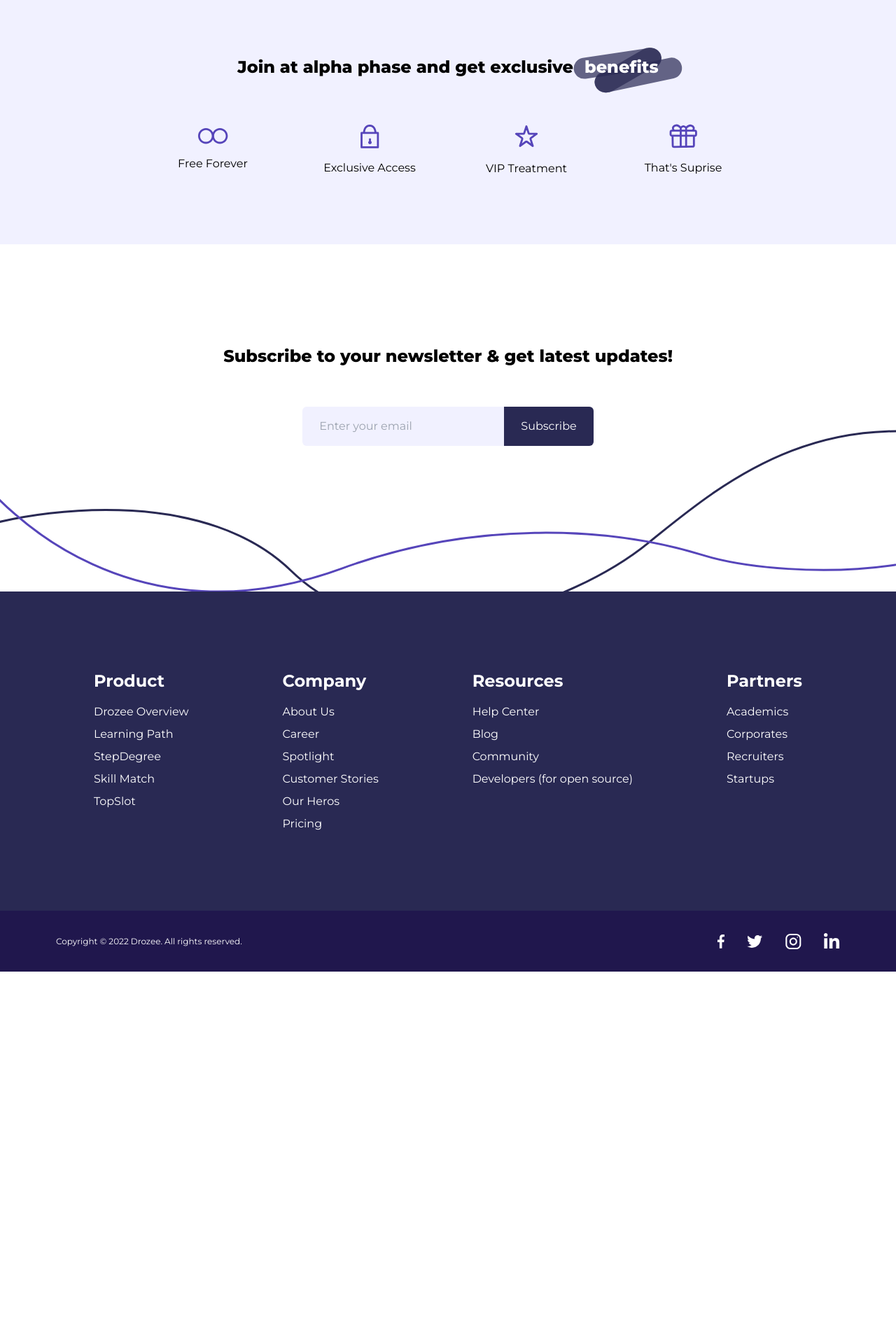
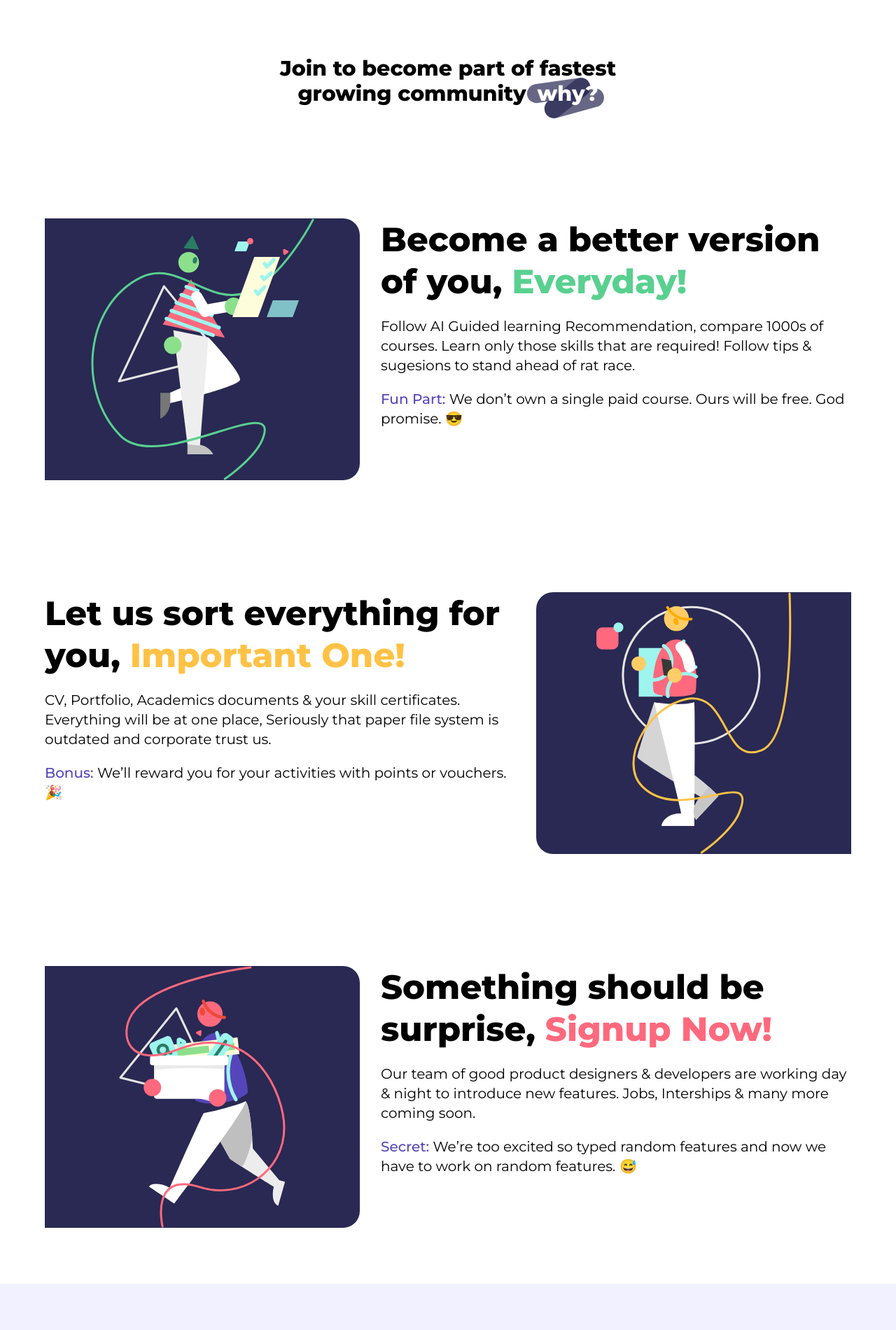
Before and after one commit to saad-shaikh-dev/drozee, a Next.js app: page / in a window 1280 px wide. Shown: the top 1900 px of the page at 70% size. Before the commit the page ends 1388 px from the top, so only its background shows below. Built offline with nearby package versions, Linux system fonts and the light colour scheme.

Commit message:
details styles converted to tailwind, minor style imporvement in benefit and newsletter sections

```diff
--- a/pages/index.tsx
+++ b/pages/index.tsx
@@ -7,7 +7,7 @@ import Footer from 'sections/footer/Footer';
 
 // Section Components
 // import HeroSection from 'sections/landingPage/hero/HeroSection';
-// import DetailsSection from 'sections/landingPage/details/DetailsSection';
+import DetailsSection from 'sections/landingPage/details/DetailsSection';
 import BenefitsSection from 'sections/landingPage/benefits/BenefitsSection';
 import NewsletterSection from 'sections/landingPage/newsletter/NewsletterSection';
 
@@ -20,7 +20,7 @@ const Home: NextPage = () => {
 			{/* <Navbar /> */}
 			<main>
 				{/* <HeroSection /> */}
-				{/* <DetailsSection /> */}
+				<DetailsSection />
 				<BenefitsSection />
 				<NewsletterSection />
 			</main>
--- a/sections/landingPage/benefits/BenefitsSection.tsx
+++ b/sections/landingPage/benefits/BenefitsSection.tsx
@@ -6,7 +6,7 @@ import SupriseSVG from 'assets/sections/benefits/suprise.svg';
 const BenefitsSection = () => {
 	return (
 		<section className='pt-20 pb-24 px-10 bg-primary-light'>
-			<h2 className='text-center text-2xl font-extrabold'>
+			<h2 className='text-center text-3xl font-extrabold'>
 				Join at alpha phase and get exclusive
 				<div className='inline-block w-max relative ml-4'>
 					<h2 className='text-white relative z-[1]'>benefits</h2>
--- a/sections/landingPage/details/DetailsSection.tsx
+++ b/sections/landingPage/details/DetailsSection.tsx
@@ -1,19 +1,18 @@
 import Emoji from 'components/emoji/Emoji';
 
-import HeadingSVG from 'assets/sections/details/heading_background.svg';
 import FirstSVG from 'assets/sections/details/detail_first.svg';
 import SecondSVG from 'assets/sections/details/detail_second.svg';
 import ThirdSVG from 'assets/sections/details/detail_third.svg';
 
 const DetailsSection = () => {
 	return (
-		<section>
-			<h2>
+		<section className='py-20 px-16'>
+			<h2 className='max-w-xl mx-auto text-center text-3xl font-extrabold'>
 				Join to become part of fastest growing community
-				<div>
-					<h2>why?</h2>
-					{/* <HeadingSVG /> */}
+				<div className='inline-block w-max relative ml-4'>
+					<h2 className='text-white relative z-[1]'>why?</h2>
 					<svg
+						className='absolute -top-2 -left-4'
 						width='114'
 						height='82'
 						viewBox='0 0 114 82'
@@ -53,67 +52,67 @@ const DetailsSection = () => {
 					</svg>
 				</div>
 			</h2>
-			<div>
-				<div>
-					<div>
+			<div className='mt-40 flex flex-col gap-40'>
+				<div className='flex justify-between items-start'>
+					<div className='min-w-[450px] flex justify-center items-center bg-primary rounded-tr-3xl rounded-br-3xl'>
 						<FirstSVG />
 					</div>
-					<div>
-						<h3>
+					<div className='max-w-2xl flex flex-col gap-5'>
+						<h3 className='text-5xl font-extrabold leading-tight'>
 							Become a better version of you,
-							<span> Everyday!</span>
+							<span className='text-support-1'> Everyday!</span>
 						</h3>
-						<p>
+						<p className='text-xl'>
 							Follow AI Guided learning Recommendation, compare 1000s of
 							courses. Learn only those skills that are required! Follow tips &
 							sugesions to stand ahead of rat race.
 						</p>
-						<p>
-							<span>Fun Part: </span>We don’t own a single paid course. Ours
-							will be free. God promise.{' '}
+						<p className='text-xl'>
+							<span className='text-secondary font-medium'>Fun Part: </span>We
+							don’t own a single paid course. Ours will be free. God promise.{' '}
 							<Emoji symbol='&#128526;' label='smiling face with sunglasses' />
 						</p>
 					</div>
 				</div>
-				<div>
-					<div>
-						<h3>
+				<div className='flex justify-between items-start'>
+					<div className='order-2 min-w-[450px] flex justify-center items-center bg-primary rounded-tl-3xl rounded-bl-3xl'>
+						<SecondSVG />
+					</div>
+					<div className='order-1 max-w-2xl flex flex-col gap-5'>
+						<h3 className='text-5xl font-extrabold leading-tight'>
 							Let us sort everything for you,
-							<span> Important One!</span>
+							<span className='text-support-2'> Important One!</span>
 						</h3>
-						<p>
+						<p className='text-xl'>
 							CV, Portfolio, Academics documents & your skill certificates.
 							Everything will be at one place, Seriously that paper file system
 							is outdated and corporate trust us.
 						</p>
-						<p>
-							<span>Bonus: </span>
-							We’ll reward you for your activities with points or vouchers.
+						<p className='text-xl'>
+							<span className='text-secondary font-medium'>Bonus: </span>
+							We’ll reward you for your activities with points or vouchers.{' '}
 							<Emoji symbol='&#127881;' label='celebration, party hat' />
 						</p>
 					</div>
-					<div>
-						<SecondSVG />
-					</div>
 				</div>
-				<div>
-					<div>
+				<div className='flex justify-between items-start'>
+					<div className='min-w-[450px] flex justify-center items-center bg-primary rounded-tr-3xl rounded-br-3xl'>
 						<ThirdSVG />
 					</div>
-					<div>
-						<h3>
+					<div className='max-w-2xl flex flex-col gap-5'>
+						<h3 className='text-5xl font-extrabold leading-tight'>
 							Something should be surprise,
-							<span> Signup Now!</span>
+							<span className='text-support-3'> Signup Now!</span>
 						</h3>
-						<p>
+						<p className='text-xl'>
 							Our team of good product designers & developers are working day &
 							night to introduce new features. Jobs, Interships & many more
 							coming soon.
 						</p>
-						<p>
-							<span>Secret: </span>
+						<p className='text-xl'>
+							<span className='text-secondary font-medium'>Secret: </span>
 							We’re too excited so typed random features and now we have to work
-							on random features.
+							on random features.{' '}
 							<Emoji
 								symbol='&#128517;'
 								label='smiling face with open mouth and cold sweat emoji'
--- a/sections/landingPage/newsletter/NewsletterSection.tsx
+++ b/sections/landingPage/newsletter/NewsletterSection.tsx
@@ -1,7 +1,7 @@
 const NewsletterSection = () => {
 	return (
 		<section className='overflow-hidden relative pt-36 pb-52 px-8'>
-			<h2 className='text-center text-2xl font-extrabold'>
+			<h2 className='text-center text-3xl font-extrabold'>
 				Subscribe to your newsletter & get latest updates!
 			</h2>
 			<form className='mt-14 relative z-[1] flex justify-center items-center'>
```
